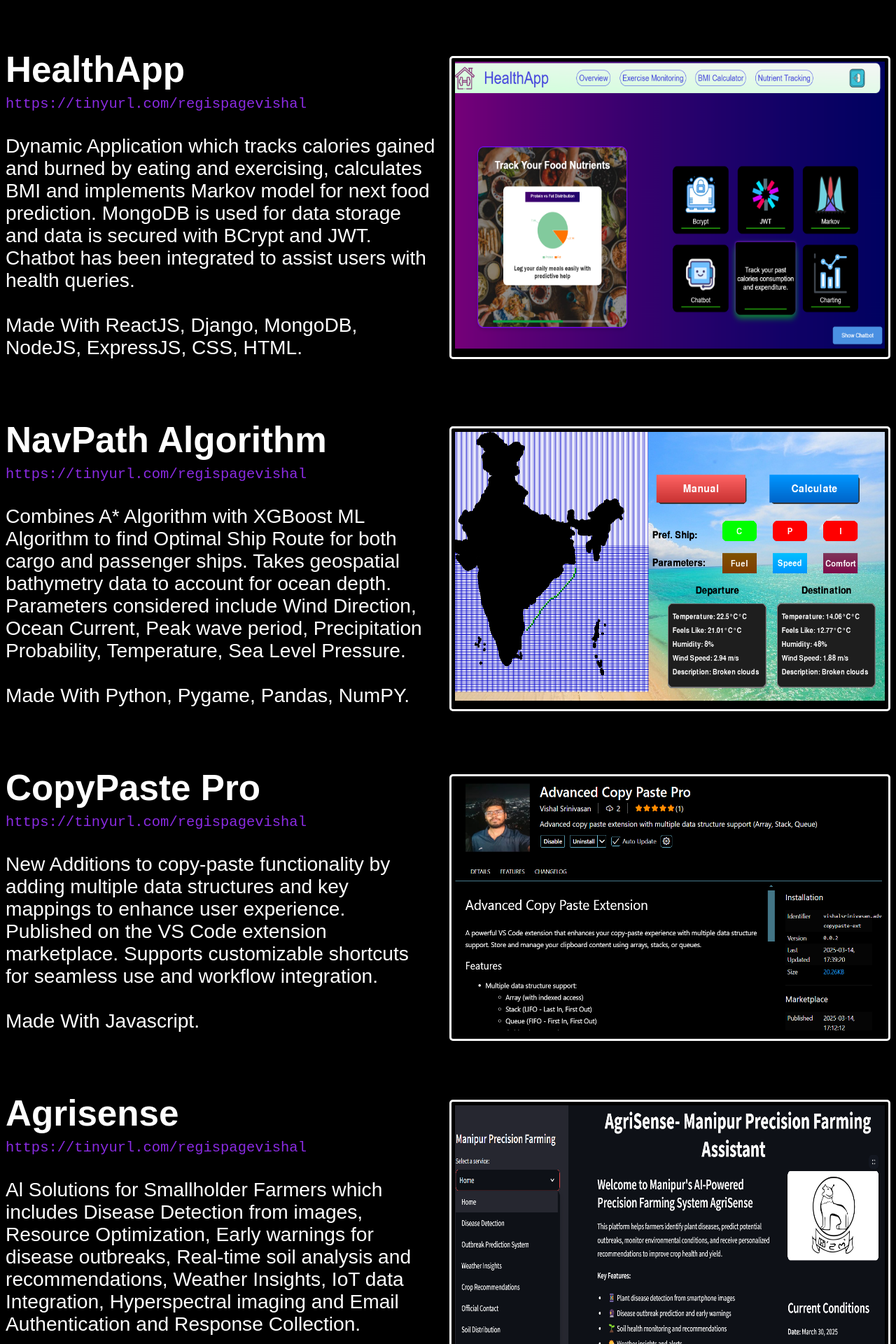
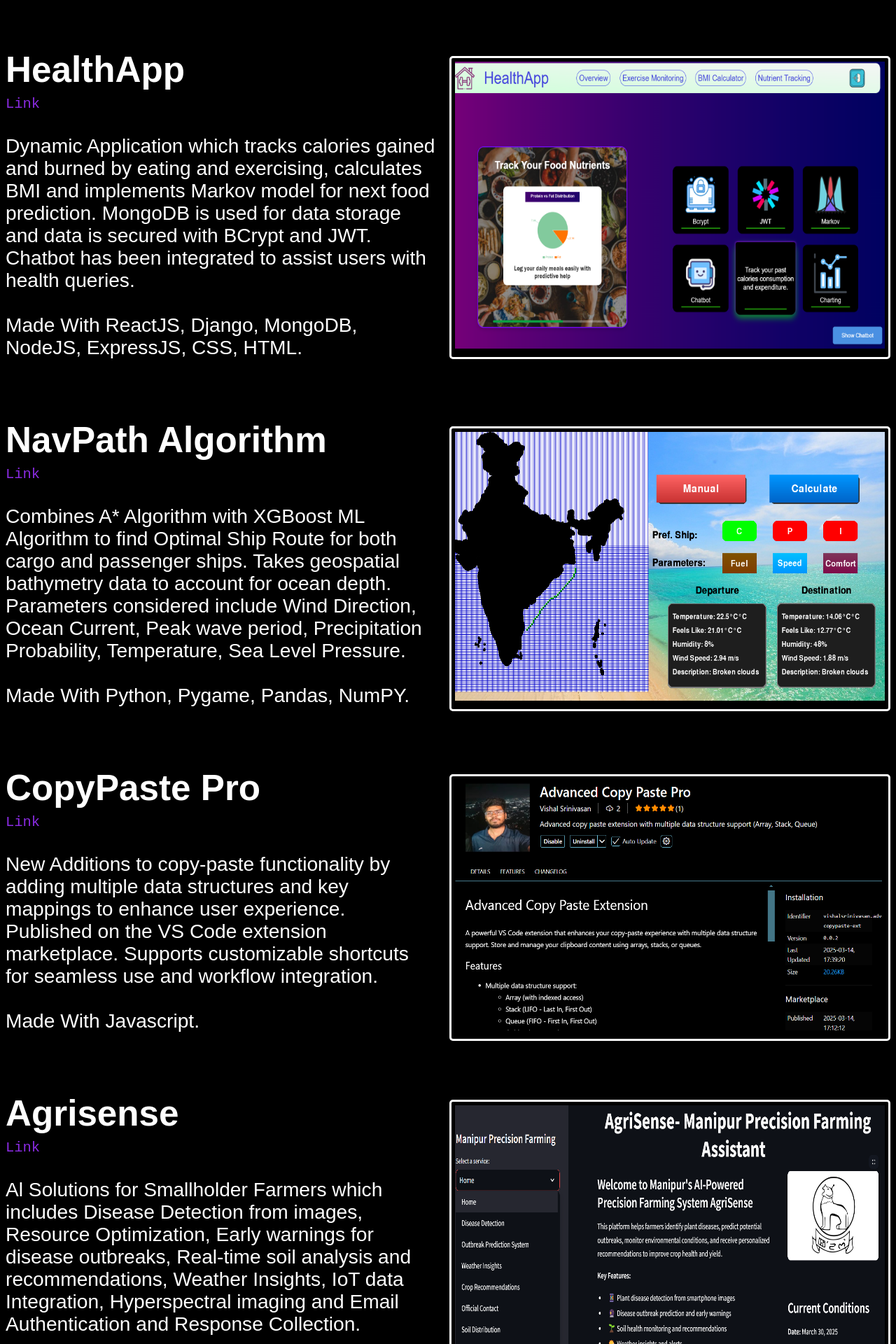
Before and after one commit to fleet2005/Portfolio, a React (Vite) app in the folder Portfolio/: page / in a window 1280 px wide. Shown: the part 2980-4900 px from the top of the page at 70% size. Built offline with nearby package versions, Linux system fonts and the light colour scheme.

Commit message:
Modified Project Links

```diff
--- a/Portfolio/src/Projects.jsx
+++ b/Portfolio/src/Projects.jsx
@@ -15,7 +15,7 @@
       <div style={{ display: "flex", flexDirection: "row", justifyContent: "space-between", alignItems: "flex-start" }}>
         <div style={{ flex: 1, marginTop: "-3vw" }}>
           <p style={{fontSize: "2.2vw"}}>
-            <a href="https://tinyurl.com/regispagevishal" target="_new" style={{ textDecoration: "none", color:"white", fontWeight:"bolder", fontSize:"4vw"}}>HealthApp</a> <br /><a target="_new" href="https://tinyurl.com/regispagevishal" style={{ fontFamily:"monospace", fontSize: "1.6vw", textDecoration: "none", color:"rgb(138,43,226)"}}>https://tinyurl.com/regispagevishal</a><br /><br />
+            <a href="https://health-app-version2-ke87.vercel.app/" target="_new" style={{ textDecoration: "none", color:"white", fontWeight:"bolder", fontSize:"4vw"}}>HealthApp</a> <br /><a target="_new" href="https://health-app-version2-ke87.vercel.app/" style={{ fontFamily:"monospace", fontSize: "1.6vw", textDecoration: "none", color:"rgb(138,43,226)"}}>Link</a><br /><br />
             Dynamic Application which tracks calories gained and burned by eating and exercising, calculates BMI and implements Markov model for next food prediction. MongoDB is used for data storage and data is secured with BCrypt and JWT. Chatbot has been integrated to assist users with health queries.
             <br/><br/>
             Made With ReactJS, Django, MongoDB, NodeJS, ExpressJS, CSS, HTML.
@@ -34,7 +34,7 @@
       <div style={{ display: "flex", flexDirection: "row", justifyContent: "space-between", alignItems: "flex-start" }}>
         <div style={{ flex: 1, marginTop: "-3vw" }}>
           <p style={{fontSize: "2.2vw"}}>
-            <a href="https://tinyurl.com/regispagevishal" target="_new" style={{ textDecoration: "none", color:"white", fontWeight:"bolder", fontSize:"4vw"}}>NavPath Algorithm</a> <br /><a target="_new" href="https://tinyurl.com/regispagevishal" style={{ fontFamily:"monospace", fontSize: "1.6vw", textDecoration: "none", color:"rgb(138,43,226)"}}>https://tinyurl.com/regispagevishal</a><br /><br />
+            <a href="https://github.com/fleet2005/SIH" target="_new" style={{ textDecoration: "none", color:"white", fontWeight:"bolder", fontSize:"4vw"}}>NavPath Algorithm</a> <br /><a target="_new" href="https://github.com/fleet2005/SIH" style={{ fontFamily:"monospace", fontSize: "1.6vw", textDecoration: "none", color:"rgb(138,43,226)"}}>Link</a><br /><br />
             Combines A* Algorithm with XGBoost ML Algorithm to find Optimal Ship Route for both cargo and passenger ships. Takes geospatial bathymetry data to account for ocean depth. Parameters considered include Wind Direction, Ocean Current, Peak wave period, Precipitation Probability, Temperature, Sea Level Pressure.
             <br/><br/>
             Made With  Python, Pygame, Pandas, NumPY.
@@ -53,7 +53,7 @@
       <div style={{ display: "flex", flexDirection: "row", justifyContent: "space-between", alignItems: "flex-start" }}>
         <div style={{ flex: 1, marginTop: "-3vw" }}>
           <p style={{fontSize: "2.2vw"}}>
-            <a href="https://tinyurl.com/regispagevishal" target="_new" style={{ textDecoration: "none", color:"white", fontWeight:"bolder", fontSize:"4vw"}}>CopyPaste Pro</a> <br /><a target="_new" href="https://tinyurl.com/regispagevishal" style={{ fontFamily:"monospace", fontSize: "1.6vw", textDecoration: "none", color:"rgb(138,43,226)"}}>https://tinyurl.com/regispagevishal</a><br /><br />
+            <a href="https://marketplace.visualstudio.com/items?itemName=VishalSrinivasan.advanced-copypaste-ext" target="_new" style={{ textDecoration: "none", color:"white", fontWeight:"bolder", fontSize:"4vw"}}>CopyPaste Pro</a> <br /><a target="_new" href="https://marketplace.visualstudio.com/items?itemName=VishalSrinivasan.advanced-copypaste-ext" style={{ fontFamily:"monospace", fontSize: "1.6vw", textDecoration: "none", color:"rgb(138,43,226)"}}>Link</a><br /><br />
             New Additions to copy-paste functionality by adding multiple data structures and key mappings to enhance user experience. Published on the VS Code extension marketplace. Supports customizable shortcuts for seamless use and workflow integration.
             <br/><br/>
             Made With Javascript.
@@ -72,7 +72,7 @@
       <div style={{ display: "flex", flexDirection: "row", justifyContent: "space-between", alignItems: "flex-start" }}>
         <div style={{ flex: 1, marginTop: "-3vw" }}>
           <p style={{fontSize: "2.2vw"}}>
-            <a href="https://tinyurl.com/regispagevishal" target="_new" style={{ textDecoration: "none", color:"white", fontWeight:"bolder", fontSize:"4vw"}}>Agrisense</a> <br /><a target="_new" href="https://tinyurl.com/regispagevishal" style={{ fontFamily:"monospace", fontSize: "1.6vw", textDecoration: "none", color:"rgb(138,43,226)"}}>https://tinyurl.com/regispagevishal</a><br /><br />
+            <a href="https://agrisense-kffgzvvhbsq5lbmmewpzks.streamlit.app/" target="_new" style={{ textDecoration: "none", color:"white", fontWeight:"bolder", fontSize:"4vw"}}>Agrisense</a> <br /><a target="_new" href="https://agrisense-kffgzvvhbsq5lbmmewpzks.streamlit.app/" style={{ fontFamily:"monospace", fontSize: "1.6vw", textDecoration: "none", color:"rgb(138,43,226)"}}>Link</a><br /><br />
             Al Solutions for Smallholder Farmers which includes Disease Detection from images, Resource Optimization, Early
 warnings for disease outbreaks, Real-time soil analysis and recommendations, Weather Insights, IoT data
 Integration, Hyperspectral imaging and Email Authentication and Response Collection.
@@ -94,8 +94,8 @@
       <div style={{ display: "flex", flexDirection: "row", justifyContent: "space-between", alignItems: "flex-start" }}>
         <div style={{ flex: 1, marginTop: "-3vw" }}>
           <p style={{fontSize: "2.2vw"}}>
-            <a href="https://tinyurl.com/regispagevishal" target="_new" style={{ textDecoration: "none", color:"white", fontWeight:"bolder", fontSize:"4vw"}}>Command Line Tool for Encryption and
-            Decryption of Text Files</a> <br /><a target="_new" href="https://tinyurl.com/regispagevishal" style={{ fontFamily:"monospace", fontSize: "1.6vw", textDecoration: "none", color:"rgb(138,43,226)"}}>https://tinyurl.com/regispagevishal</a><br /><br />
+            <a href="https://github.com/fleet2005/CPP-Advanced-File-Encrypter" target="_new" style={{ textDecoration: "none", color:"white", fontWeight:"bolder", fontSize:"4vw"}}>Command Line Tool for Encryption and
+            Decryption of Text Files</a> <br /><a target="_new" href="https://github.com/fleet2005/CPP-Advanced-File-Encrypter" style={{ fontFamily:"monospace", fontSize: "1.6vw", textDecoration: "none", color:"rgb(138,43,226)"}}>Link</a><br /><br />
             A free, simple and offline tool which supports multiple encryption algorithms including caesar cipher, vignere cipher and a hybrid encryption algorithm. Also comes with a password strength checker and help manual.
             <br />
           </p>
@@ -112,7 +112,7 @@
       <div style={{ display: "flex", flexDirection: "row", justifyContent: "space-between", alignItems: "flex-start", marginTop: 20 }}>
         <div style={{ flex: 1 }}>
           <p style={{fontSize:"2.2vw"}}>
-            <a href="https://www.tinyurl.com/vishalportfoliowebsite" target="_new" style={{ textDecoration: "none", color:"white", fontWeight:"bolder", fontSize:"4vw" }}>Portfolio Website</a> <br /> <a href="https://www.tinyurl.com/vishalportfoliowebsite" target="_new" style={{ textDecoration: "none", color:"rgb(138,43,226)", fontFamily:"monospace", fontSize:"1.6vw"}}>https://www.tinyurl.com/vishalportfoliowebsite</a><br/>
+            <a href="https://www.tinyurl.com/vishalportfoliowebsite" target="_new" style={{ textDecoration: "none", color:"white", fontWeight:"bolder", fontSize:"4vw" }}>Portfolio Website</a> <br /> <a href="https://www.tinyurl.com/vishalportfoliowebsite" target="_new" style={{ textDecoration: "none", color:"rgb(138,43,226)", fontFamily:"monospace", fontSize:"1.6vw"}}>Link</a><br/>
             <br />
             Portfolio website where I have linked all my projects. My first-ever website. Implements fundamentals of web application designing and architechture.<br />
             <br />Made with ReactJS, HTML5, CSS3 and JS.<br />
```
